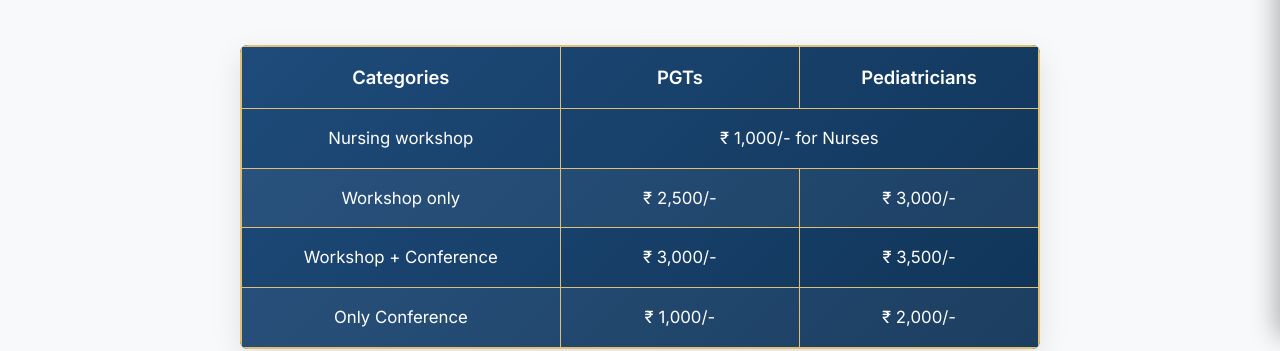
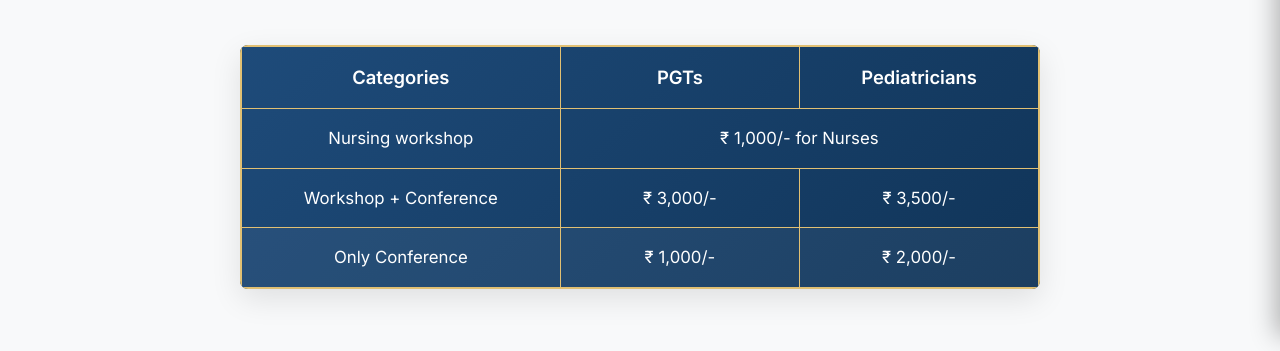
Before and after one commit to Subhabrata0710/spickpiku, a plain HTML site: page register.html in a window 1280 px wide. Shown: the part 464-815 px from the top of the page. Drawn offline with nearby package versions, Linux system fonts and the light colour scheme.

Commit message:
Lot Changes

```diff
--- a/register.html
+++ b/register.html
@@ -50,11 +50,11 @@
               <td colspan="2" style="padding: 15px; border: 1px solid #e1c073; font-size: 1.05rem;">₹ 1,000/- for Nurses
               </td>
             </tr>
-            <tr style="background: rgba(255, 255, 255, 0.05);">
+            <!-- <tr style="background: rgba(255, 255, 255, 0.05);">
               <td style="padding: 15px; border: 1px solid #e1c073; font-size: 1.05rem;">Workshop only</td>
               <td style="padding: 15px; border: 1px solid #e1c073; font-size: 1.05rem;">₹ 2,500/-</td>
               <td style="padding: 15px; border: 1px solid #e1c073; font-size: 1.05rem;">₹ 3,000/-</td>
-            </tr>
+            </tr> -->
             <tr>
               <td style="padding: 15px; border: 1px solid #e1c073; font-size: 1.05rem;">Workshop + Conference</td>
               <td style="padding: 15px; border: 1px solid #e1c073; font-size: 1.05rem;">₹ 3,000/-</td>
@@ -165,7 +165,7 @@
                 <label for="attending">I am attending <span class="required">*</span></label>
                 <select id="attending" class="form-control" required>
                   <option value="">— Select attendance type —</option>
-                  <option value="Workshop Only">Workshop Only</option>
+                  <!-- <option value="Workshop Only">Workshop Only</option> -->
                   <option value="Workshop + Conference">Workshop + Conference</option>
                   <option value="Only Conference">Only Conference</option>
                   <option value="Nursing Workshop">Nursing Workshop</option>
--- a/script.js
+++ b/script.js
@@ -272,10 +272,12 @@
 
     // Pricing map (Category -> Role -> Amount)
     const pricing = {
+/*
       'Workshop Only': {
         'PGT': 3000,
         'Pediatrician': 3500
       },
+*/
       'Workshop + Conference': {
         'PGT': 3500,
         'Pediatrician': 4000
```
